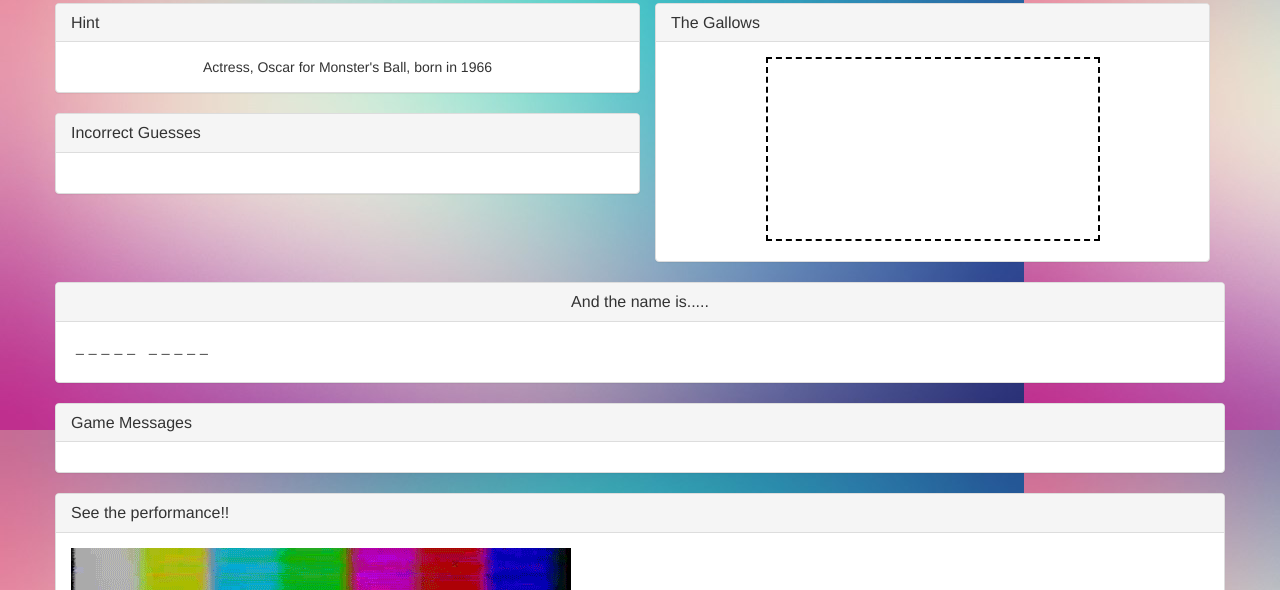
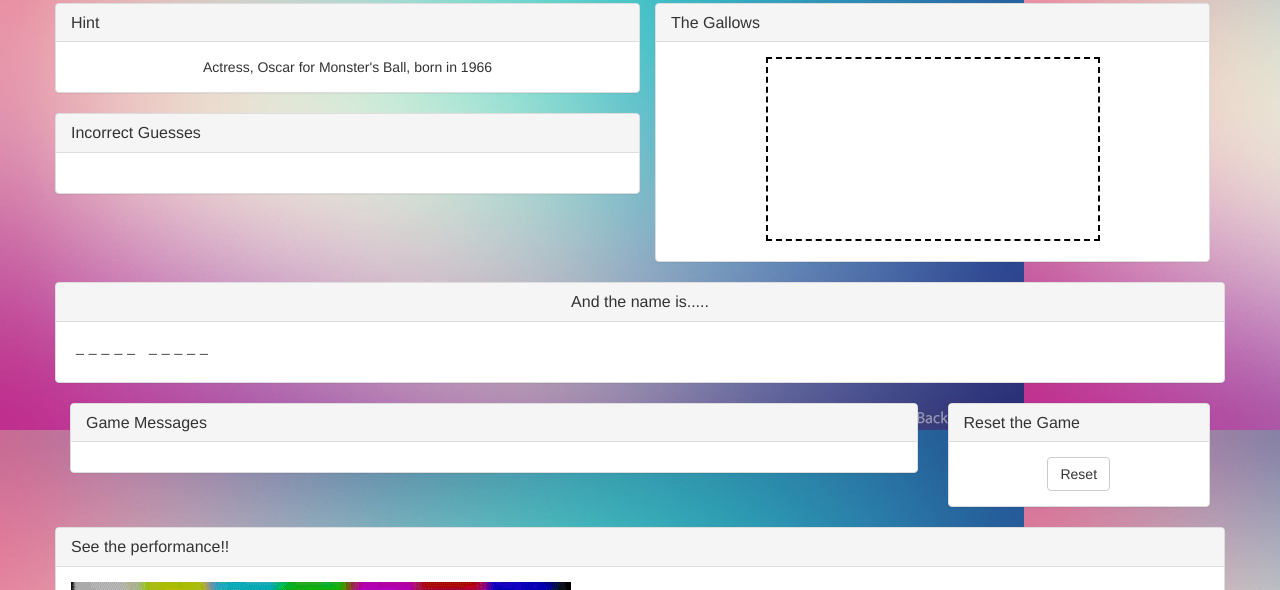
Before and after one commit to TonyBCodes/hangman, a plain HTML site: page index.html in a window 1280 px wide. Shown: the part 210-800 px from the top of the page. Drawn offline with nearby package versions, Linux system fonts and the light colour scheme.

Commit message:
general push 02222018 1814

```diff
--- a/index.html
+++ b/index.html
@@ -65,11 +65,23 @@
         </div>
 
         <div class="row" id="msgbox">
+            <div class="col-md-9">
                 <div class="panel panel-default">
                     <div class="panel-heading">
                         <h2 class="panel-title">Game Messages</h2>
                     </div>
                     <div class="panel-body" id="messages">
+                    </div>
+                </div>
+            </div>
+            <div class="col-md-3">
+                <div class="panel panel-default">
+                    <div class="panel-heading">
+                        <h2 class="panel-title">Reset the Game</h2>
+                    </div>
+                    <div class="panel-body" id="reset">
+                        <input class="btn btn-default" type="button" onclick="gamereset()" value="Reset">
+                    </div>
                 </div>
             </div>
         </div>
@@ -94,7 +106,6 @@
 
 <script>
     // Initialize global variables.
-    //    <!-- select word -->
     var word = "";
     var hint = "";
     var vidlink = "";
@@ -105,6 +116,7 @@
     var wrongguess = 0;
     var lives = 10;
     var random;
+    var gameover = false;
 
     var actlist = [
         ["eddie murphy", "Multi-talented, appeared on SNL, born 1961", "assets/movies/eddie.mp4"],
@@ -126,6 +138,7 @@
 
     // -------------------------------------------------------------
     // Draw The Hangman
+    // Credit: A PEN BY Cathy Dutton
     // -------------------------------------------------------------
 
     // Animate man
@@ -204,6 +217,74 @@
     // End Of Drawing
     // ----------------------------------------------------------------
 
+
+function gamereset(){
+    location.reload();
+
+}
+
+    // Reset the Game (does not work as intended)
+    // function gamereset() {
+    //     // Initialize global variables.
+    //     var word = "";
+    //     var hint = "";
+    //     var vidlink = "";
+    //     var nonlttr = 0; //keeps track of non-letter characters
+
+    //     // Initialize right and wrong guess count
+    //     var rightguess = 0;
+    //     var wrongguess = 0;
+    //     var lives = 10;
+    //     var random;
+    //     var gameover = false;
+
+    //     // Clear the text areas
+    //     document.getElementById("clue").innerText = "";
+    //     document.getElementById("messages").innerText = "";
+    //     document.getElementById("wrong").innerHTML = "";
+    //     document.getElementById("keyin").innerHTML = "";
+
+    //     //Reset the already guessed array
+    //     alreadyguessed.length = 0;
+
+    //     // Clear the hangman
+    //     myStickman = document.getElementById("stickman");
+    //     context = myStickman.getContext('2d');
+    //     context.clearRect(0, 0, 400, 400);
+
+
+    //     // Pick a new person
+    //     var random = Math.floor(Math.random() * 10);
+    //     word = actlist[random][0];
+    //     hint = actlist[random][1];
+    //     vidlink = actlist[random][2];
+    //     document.getElementById("clue").innerText = hint;
+
+    //     // Connect to the the space that will show the word.
+    //     wordspace = document.getElementById('keyin');
+    //     var guessspace = document.createElement("ul");
+    //     wordspace.appendChild(guessspace);
+
+    //     // Fill the space equivalent to the length of the word with underscores.
+    //     for (i = 0; i < word.length; i++) {
+
+    //         var ltrpos = document.createElement("li");
+    //         var somstri = "_";
+    //         if (word.charAt(i) === " ") {
+    //             somstri = '\xa0';
+    //             nonlttr++;
+    //         }
+    //         ltrpos.innerText = somstri;
+    //         guessspace.appendChild(ltrpos);
+    //     }
+
+    //     // Connect to the space where incorrect guesses will be shown.
+    //     wrnglttr = document.getElementById('wrong');
+    //     var wrnglttrspace = document.createElement("ul");
+    //     wrnglttr.appendChild(wrnglttrspace);
+    // }
+
+
     // Randomly select the name that will be solved.
 
     var random = Math.floor(Math.random() * 10);
@@ -257,6 +338,7 @@
         var found = false;
         var letters = /^[A-Za-z]+$/;
 
+        if (gameover !== true) {
             // Check for alpha input.
             if (userInput.match("^[a-zA-Z]+$")) {
                 // Check if letter was already guessed.
@@ -285,6 +367,7 @@
                                 var dfltvideo = vidlink;
                                 var movie = document.getElementById('mediaview');
                                 movie.setAttribute("src", dfltvideo);
+                                gameover = true;
                             }
                         }
                     }
@@ -300,6 +383,7 @@
                         if (wrongguess >= 10) {
                             mes = document.getElementById("messages");
                             mes.innerText = "You lost. LOSER!!!";
+                            gameover = true;
                         }
                     }
                 }
@@ -308,6 +392,11 @@
                 mes = document.getElementById("messages");
                 mes.innerText = "You must guess a letter from a-z";
             }
+        }
+        else {
+            mes = document.getElementById("messages");
+            mes.innerText = "Press the button to restart the game";
+        }
 
     }
 
```
Lines whose indentation alone changed are shown as unchanged.
